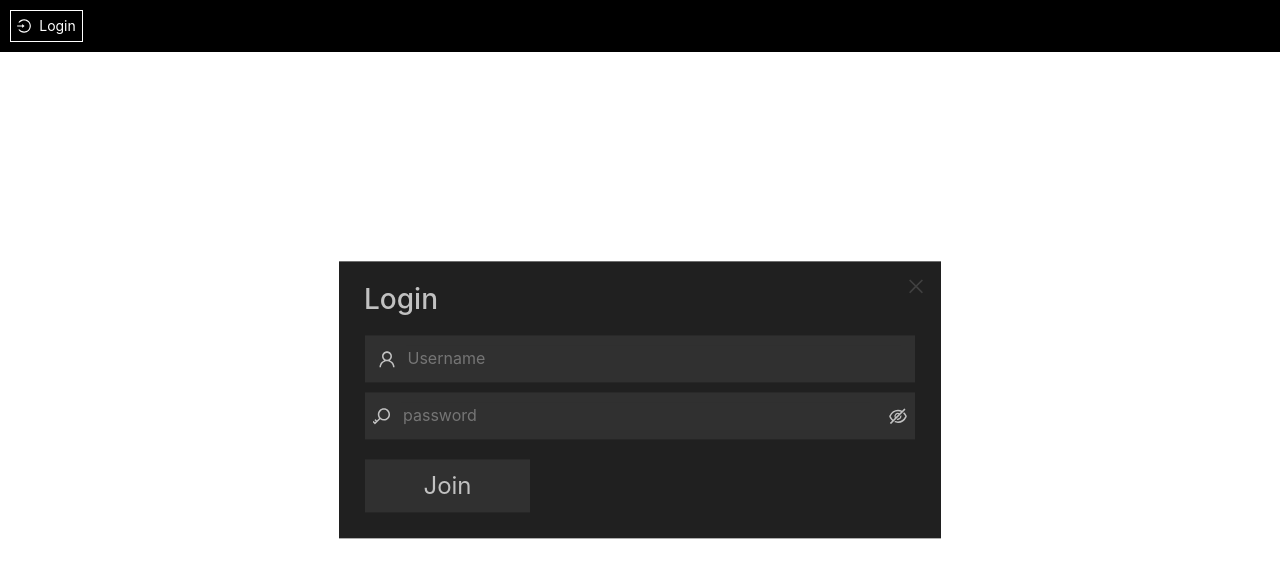
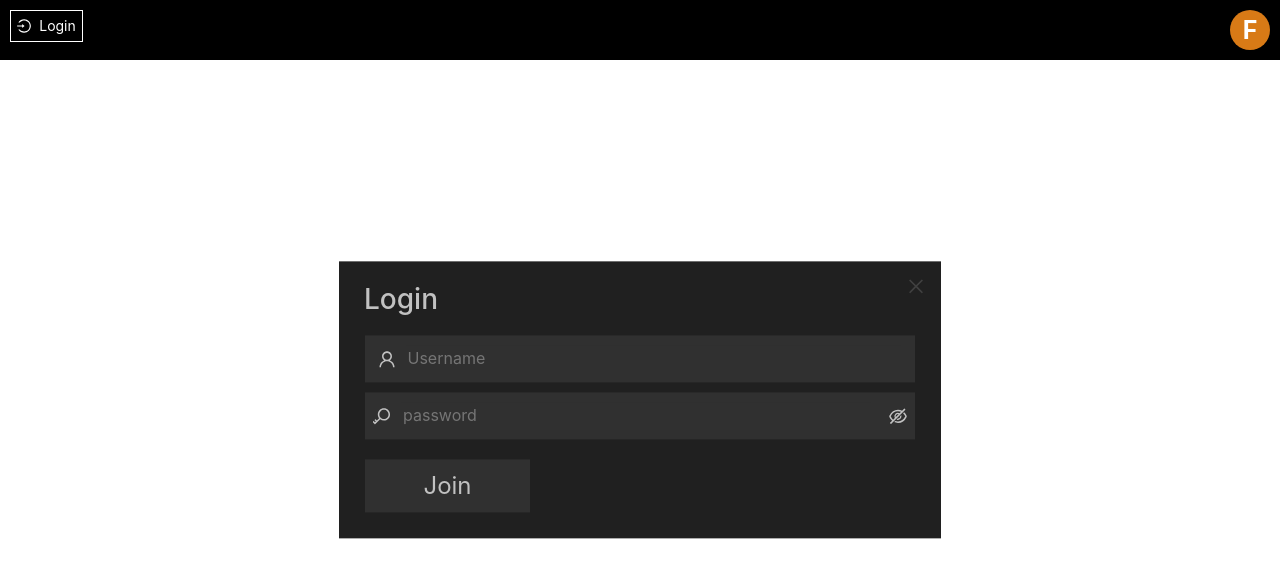
Before and after one commit to MyFelx/App, a React (Create React App) app: page /login in a window 1280 px wide. Shown: the top 578 px of the page. Built offline with nearby package versions, Linux system fonts and the light colour scheme.

Commit message:
Created User Icon It is a circle with a letter in it The background color of the circle is picked randomly from a list of hexadecimal colors The Letter is extracted from a string which is passed in as a prop called username

```diff
--- a/src/Routes/Login.js
+++ b/src/Routes/Login.js
@@ -2,6 +2,7 @@ import React from "react";
 import AppButton from "../UI/Button";
 import GenericInput from "../UI/Input";
 import Modal from "../UI/Modal";
+import UserIcon from "../UI/UserIcon";
 import { LoginOutlined, UserOutlined, KeyOutlined } from "@ant-design/icons";
 
 const iconStyling = {
@@ -13,7 +14,13 @@ const iconStyling = {
 function Login() {
   return (
     <div className="App">
-      <div style={{ backgroundColor: "black" }}>
+      <div
+        style={{
+          backgroundColor: "black",
+          display: "flex",
+          justifyContent: "space-between",
+        }}
+      >
         <AppButton
           text={"Login"}
           icon={
@@ -27,6 +34,7 @@ function Login() {
           border={"1px solid white"}
           onClick={() => alert("Logged in")}
         />
+        <UserIcon username={"Fady Philips"} />
       </div>
       <Modal closeOnClick={() => console.log("object")}>
         <h1 style={{ color: "#c1c1c1", marginLeft: "9px" }}>Login</h1>
--- /dev/null
+++ b/src/UI/UserIcon.js
@@ -0,0 +1,45 @@
+import React from "react";
+import styled from "styled-components";
+
+const colorList = [
+  "#597ef7",
+  "#49aa19",
+  "#13a8a8",
+  "#cb2b83",
+  "#642ab5",
+  "#177ddc",
+  "#8bbb11",
+  "#d8bd14",
+  "#d89614",
+  "#d32029",
+  "#d84a1b",
+  "#d87a16",
+];
+
+const randomColor =
+  colorList[Math.floor(Math.random() * Math.floor(colorList.length))];
+
+const UserIconDiv = styled.div`
+  width: 40px;
+  margin: 10px;
+  border-radius: 50%;
+  background-color: ${randomColor};
+  text-align: center;
+  line-height: 40px;
+  margin: 10px;
+`;
+const StyledLetter = styled.div`
+  font-size: 25px;
+  font-weight: bold;
+  color: #fff;
+`;
+
+const UserIcon = (props) => {
+  return (
+    <UserIconDiv>
+      <StyledLetter>{props.username.charAt()}</StyledLetter>
+    </UserIconDiv>
+  );
+};
+
+export default UserIcon;
```
